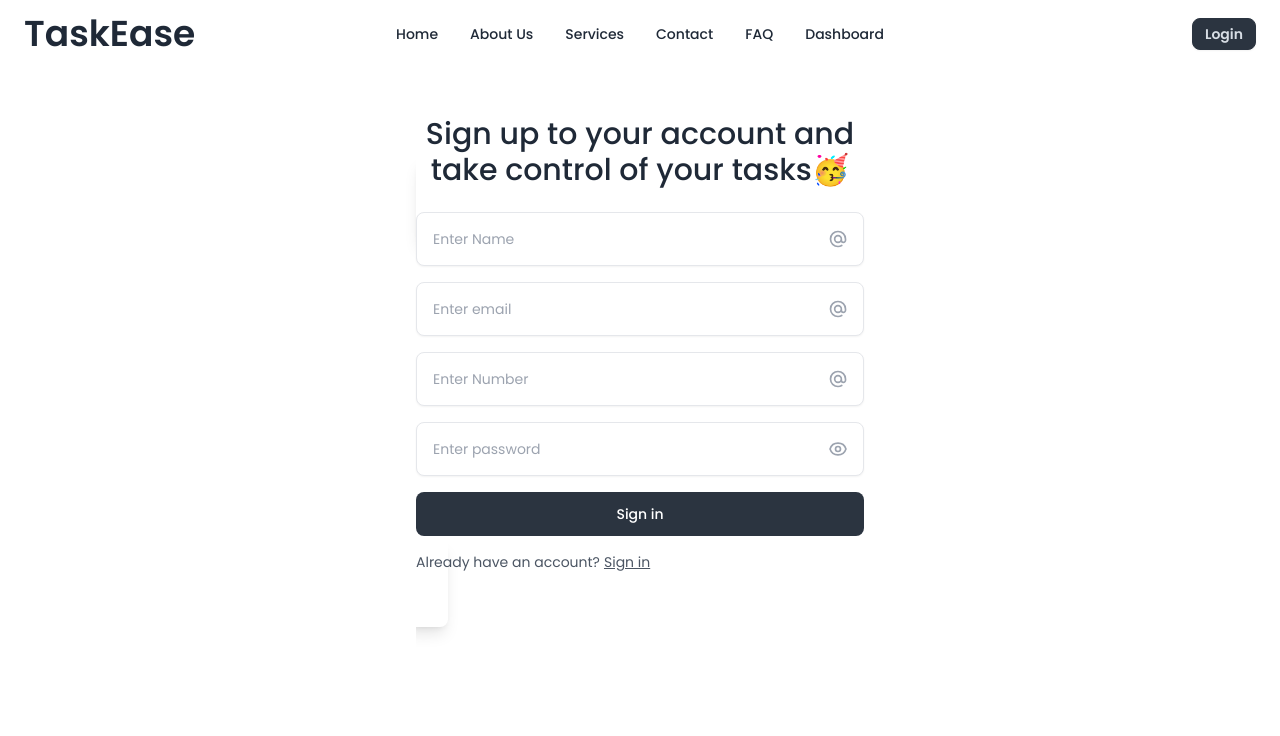
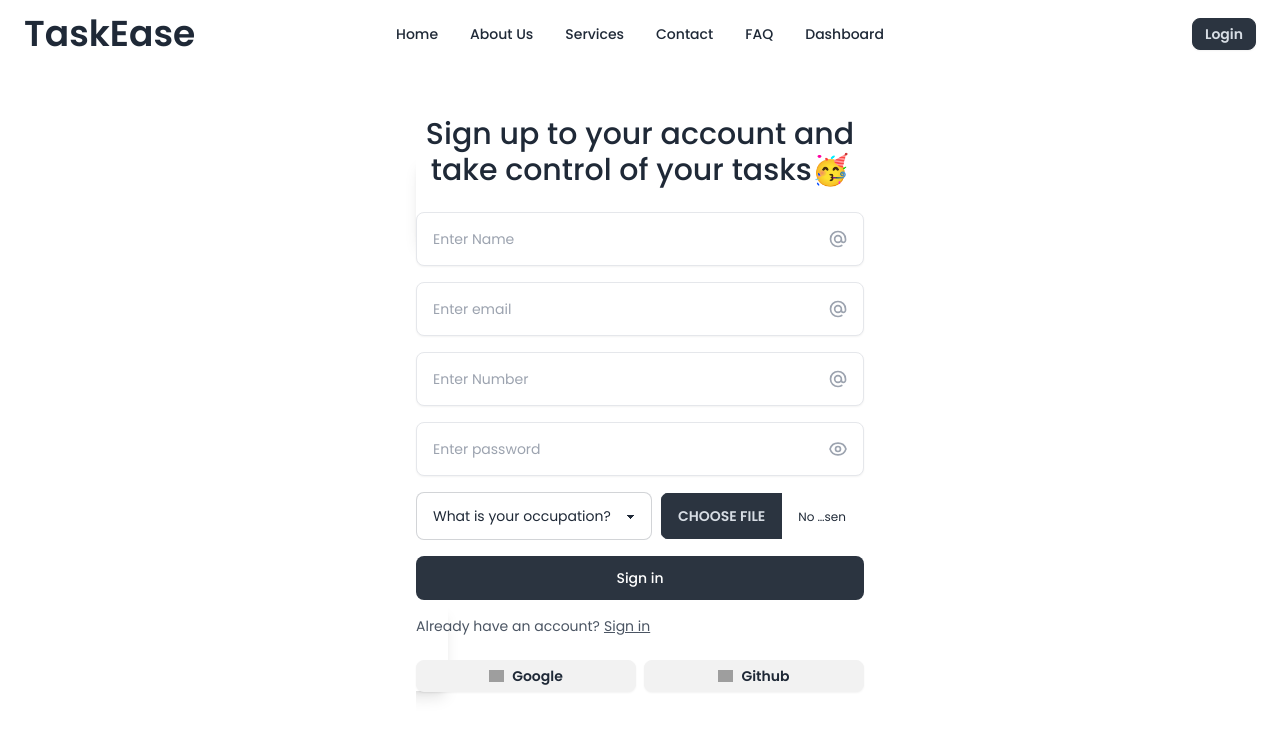
Before and after one commit to imalriyad/taskease-client, a React (Vite) app: page /resgistration in a window 1280 px wide. Shown: the top 736 px of the page. Built offline with nearby package versions, Linux system fonts and the light colour scheme; no server answers; grey boxes are pictures that could not be loaded.

Commit message:
google and github login added:

```diff
--- a/src/Context/ContextProvider.jsx
+++ b/src/Context/ContextProvider.jsx
@@ -1,10 +1,15 @@
 /* eslint-disable react/prop-types */
 import { createContext } from "react";
 export const AuthContext = createContext(null);
-import { createUserWithEmailAndPassword, signInWithEmailAndPassword } from "firebase/auth";
+import {
+  GithubAuthProvider,
+  GoogleAuthProvider,
+  createUserWithEmailAndPassword,
+  signInWithEmailAndPassword,
+  signInWithPopup,
+} from "firebase/auth";
 import auth from "../Firebase/firebase.config";
 const ContextProvider = ({ children }) => {
-
   const resgistration = (email, password) => {
     return createUserWithEmailAndPassword(auth, email, password);
   };
@@ -13,9 +18,21 @@ const ContextProvider = ({ children }) => {
     return signInWithEmailAndPassword(auth, email, password);
   };
 
+  const githubLogin = () => {
+    const githubProvider = new GithubAuthProvider()
+    return signInWithPopup(auth,githubProvider)
+  };
+
+  const googleLogin = () => {
+    const googleProvider = new GoogleAuthProvider()
+    return signInWithPopup(auth,googleProvider)
+  };
+
   const authInfo = {
     resgistration,
-    login
+    login,
+    githubLogin,
+    googleLogin
   };
 
   return (
--- a/src/Form/Google.jsx
+++ /dev/null
@@ -1,11 +0,0 @@
-import React from 'react';
-
-const Google = () => {
-    return (
-        <div>
-
-        </div>
-    );
-};
-
-export default Google;
--- /dev/null
+++ b/src/Form/GoogleLogin.jsx
@@ -0,0 +1,41 @@
+import useAuth from "../Hooks/useAuth";
+
+const Google = () => {
+  const { githubLogin,googleLogin } = useAuth();
+  const handleGithub = () => {
+    githubLogin().then((result) => {
+     console.log(result.user);
+    }).catch((error) => {
+     console.log(error.message);
+    });
+  };
+  const handleGoogle = () => {
+    googleLogin().then((result) => {
+     console.log(result.user);
+    }).catch((error) => {
+     console.log(error.message);
+    });
+  };
+  return (
+    <div className="flex items-center gap-2">
+      <button onClick={handleGoogle} className="btn btn-sm w-full ">
+        <img
+          src="https://i.postimg.cc/jdCrbHMW/Logo-google-icon-PNG.png"
+          alt=""
+          className="w-[15px]"
+        />
+        Google
+      </button>{" "}
+      <button onClick={handleGithub} className="btn btn-sm w-full ">
+        <img
+          src="https://i.postimg.cc/YSpfTxfk/github-logo.png"
+          alt=""
+          className="w-[15px]"
+        />
+        Github
+      </button>
+    </div>
+  );
+};
+
+export default Google;
--- a/src/Form/Registration.jsx
+++ b/src/Form/Registration.jsx
@@ -1,5 +1,6 @@
 import { useState } from "react";
 import { Link } from "react-router-dom";
+import Google from "../Form/GoogleLogin";
 
 
 /* eslint-disable react/no-unescaped-entities */
@@ -10,13 +11,10 @@ const Registration = () => {
     <div>
       <div className="mx-auto max-w-screen-xl px-4 py-4 md:py-12 sm:px-6 lg:px-8">
         <div className="mx-auto max-w-md">
-        <p className="text-center md:text-3xl text-xl font-medium  ">
+          <p className="text-center md:text-3xl text-xl font-medium  ">
             Sign up to your account and take control of your tasks🥳
-
-            </p>
+          </p>
           <htmlForm className="mb-0 mt-6 space-y-4 rounded-lg p-4 shadow-lg sm:p-6 lg:p-8 ">
-
-
             <div>
               <label htmlFor="Name" className="sr-only">
                 Name
@@ -148,6 +146,39 @@ const Registration = () => {
               </div>
             </div>
 
+            <div className="md:flex gap-2 items-center">
+              <div className=" md:pb-0 pb-4">
+                <label htmlFor="password" className="sr-only">
+                  Type
+                </label>
+
+                <div className="relative">
+                  <select className="select select-bordered w-full  focus:outline-none">
+                    <option disabled selected>
+                      What is your occupation?
+                    </option>
+                    <option>Student</option>
+                    <option>Teacher</option>
+                    <option>Baker</option>
+                    <option>Developer</option>
+                    <option>Markter</option>
+                  </select>
+                </div>
+              </div>
+              <div className="flex-1">
+                <label htmlFor="password" className="sr-only">
+                  Picture
+                </label>
+
+                <div className="relative">
+                  <input
+                    type="file"
+                    className="file-input w-full text-xs  focus:outline-none"
+                  />
+                </div>
+              </div>
+            </div>
+
             <button
               type="submit"
               className="block w-full rounded-lg  bg-neutral px-5 py-3 text-sm font-medium text-white"
@@ -157,11 +188,12 @@ const Registration = () => {
 
             <p className="text-center text-sm flex text-gray-600">
               Already have an account?
-              <Link to={'/login'} className="underline ml-1 cursor-pointer">Sign in</Link>
+              <Link to={"/login"} className="underline ml-1 cursor-pointer">
+                Sign in
+              </Link>
             </p>
-
-
           </htmlForm>
+         <div className="md:max-w-[220px] max-w-[140px]">  <Google></Google></div>
         </div>
       </div>
     </div>
```
